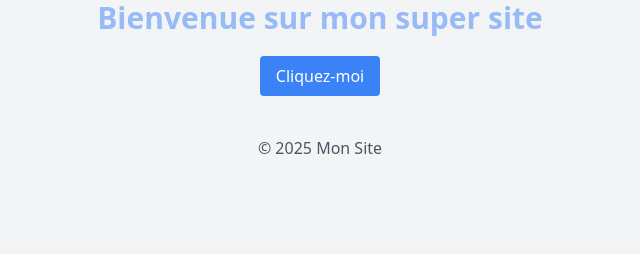
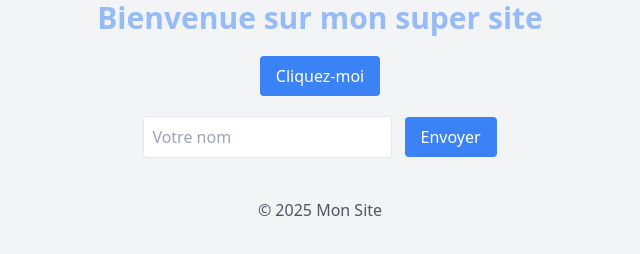
Before and after one commit to adam-hassen/DevOps-TD1-git, a plain HTML site: page index.html in a window 1280 px wide. Shown: the whole page, without its empty margins (320-960 px from the left). Drawn offline with nearby package versions, Linux system fonts and the light colour scheme.

Commit message:
Ajout d'un formulaire de contact

```diff
--- a/index.html
+++ b/index.html
@@ -15,6 +15,16 @@
     Cliquez-moi
     </button>
 
+    <form class="mt-5">
+  <input
+    type="text"
+    placeholder="Votre nom"
+    class="border p-2 rounded">
+  <button class="ml-2 px-4 py-2 bg-blue-500 text-white rounded">
+    Envoyer
+  </button>
+</form>
+
     <footer class="mt-10 text-gray-600">
     © 2025 Mon Site
     </footer>
```
